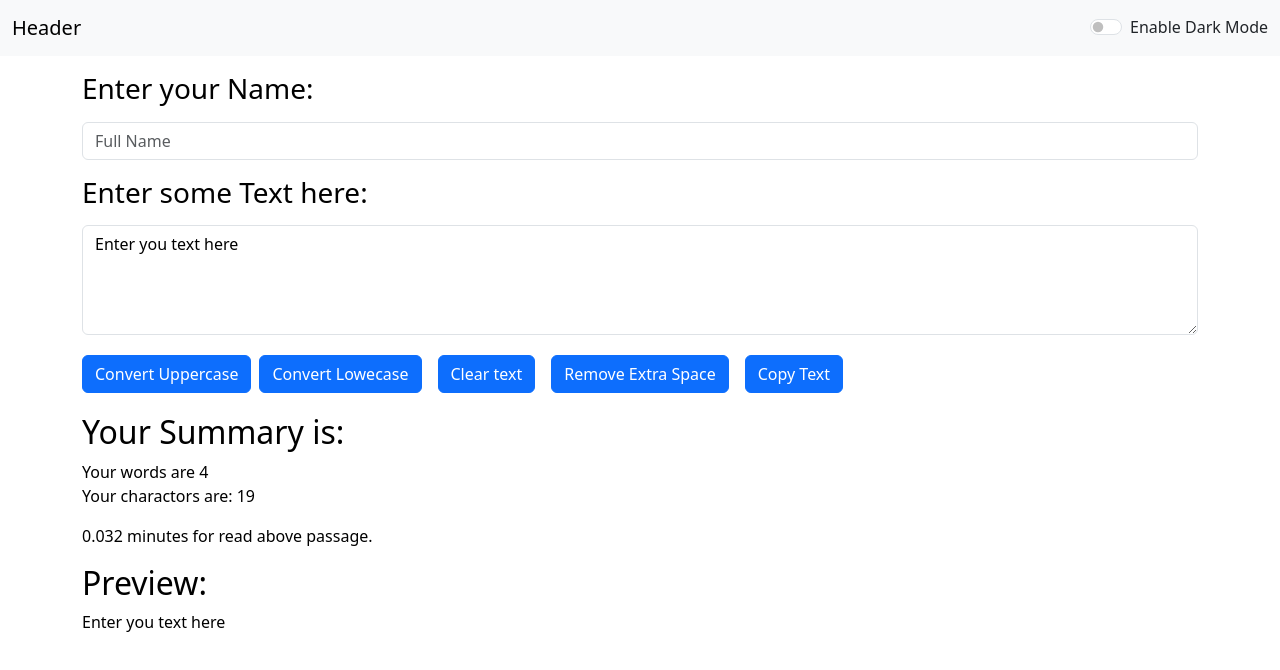
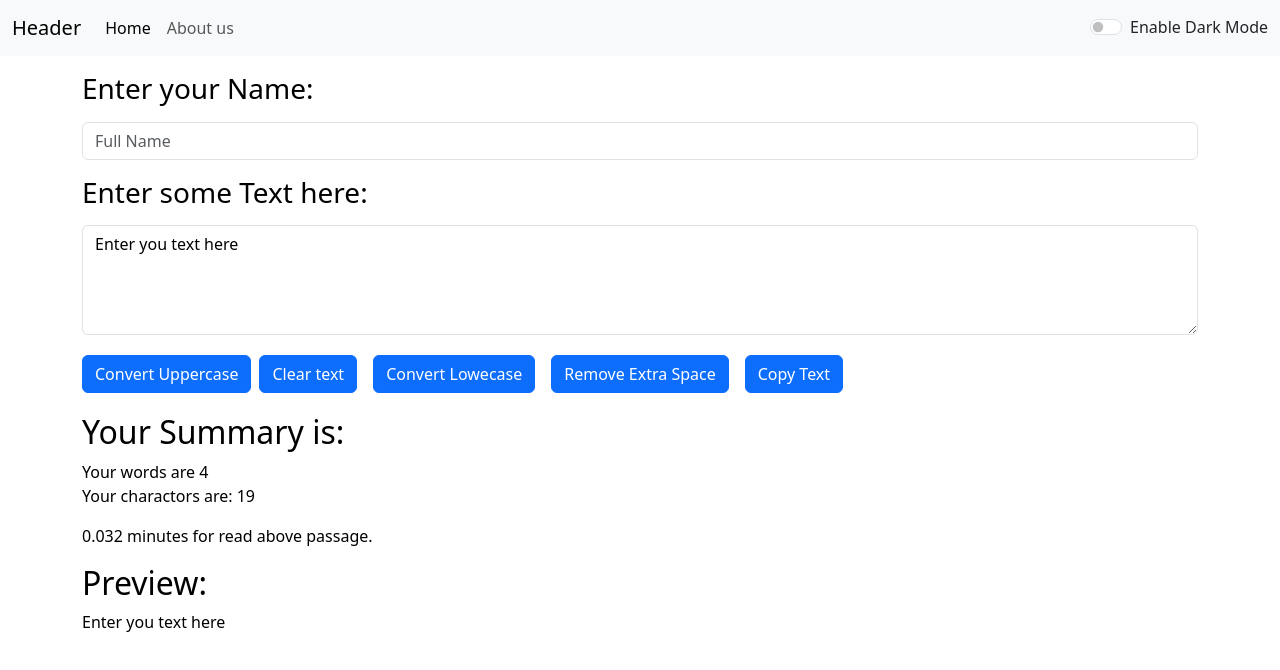
Before and after one commit to Rushikesh01Gaikwad/React-Projects, a React (Create React App) app: page / in a window 1280 px wide. Shown: the top 670 px of the page. Built offline with nearby package versions, Linux system fonts and the light colour scheme.

Commit message:
finaly done text app

```diff
--- a/src/App.js
+++ b/src/App.js
@@ -4,9 +4,7 @@ import 'bootstrap/dist/css/bootstrap.min.css';
 import TextForm from './component/TextForm';
 import { useState } from 'react';
 import Abous from './component/Abous';
-// import pageerror from './component/pageerror';
-import Home from './component/Home';
-// import { BrowserRouter, Routes, Route } from 'react-router-dom';
+import { BrowserRouter, Routes, Route } from 'react-router-dom';
 
 
 function App() {
@@ -28,18 +26,13 @@ function App() {
   }
   return (
     <>
+    <BrowserRouter>
     <Navbar mode={mode} toggleMode={ToggleMode}></Navbar>
-    <TextForm title = "Enter your Name: "title_2 ="Enter some Text here: " mode={mode}></TextForm>
-    {/* <BrowserRouter>
       <Routes>
-        <Route path='/' element={<Home></Home>}></Route>
-        <Route path='/navbar' element={<Navbar mode={mode} toggleMode={ToggleMode}></Navbar>}></Route>
-        <Route path='/textedit' element={<TextForm title = "Enter your Name: "title_2 ="Enter some Text here: " mode={mode}></TextForm>}></Route>
+        <Route path='/' element={<TextForm title = "Enter your Name: "title_2 ="Enter some Text here: " mode={mode}></TextForm>}></Route>
         <Route path='/about' element={<Abous></Abous>}></Route>
-        <Route path='*' element={pageerror}></Route>
       </Routes>
-    </BrowserRouter> */}
-
+    </BrowserRouter>
     </>
   );
 }
--- a/src/component/Home.js
+++ /dev/null
@@ -1,14 +0,0 @@
-import React from 'react'
-import { Link } from 'react-router-dom'
-
-export default function Home() {
-  return (
-    <div>
-    <h2>This is the home page</h2>
-    <button className="navbar-toggler" type="button" data-bs-toggle="collapse"  data-bs-target="#navbarSupportedContent" aria-controls="navbarSupportedContent" aria-expanded="false" aria-label="Toggle navigation">
-          <span className="navbar-toggler-icon"></span>
-          {/* <Link to='/navbar'>Navbar</Link> */}
-        </button>
-    </div>
-  )
-}
--- a/src/component/Navbar.js
+++ b/src/component/Navbar.js
@@ -1,6 +1,6 @@
 import React from 'react'
 import PropTypes from 'prop-types'
-// import { Link } from 'react-router-dom'
+import { Link } from 'react-router-dom'
 
 
 export default function Navbar(props) {
@@ -9,42 +9,23 @@ export default function Navbar(props) {
         <nav className={`navbar navbar-expand-lg navbar-${props.mode} bg-${props.mode}`}>
       <div className="container-fluid">
         <a className="navbar-brand" href="/">{props.title}</a>
-        {/* <button className="navbar-toggler" type="button" data-bs-toggle="collapse"  data-bs-target="#navbarSupportedContent" aria-controls="navbarSupportedContent" aria-expanded="false" aria-label="Toggle navigation">
-          <span className="navbar-toggler-icon"></span> */}
-          {/* <Link to='/navbar'>Navbar</Link> */}
-        {/* </button>
+        <button className="navbar-toggler" type="button" data-bs-toggle="collapse"  data-bs-target="#navbarSupportedContent" aria-controls="navbarSupportedContent" aria-expanded="false" aria-label="Toggle navigation">
+          <span className="navbar-toggler-icon"></span>
+        </button>
         <div className="collapse navbar-collapse" id="navbarSupportedContent">
           <ul className="navbar-nav me-auto mb-2 mb-lg-0">
             <li className="nav-item">
-              <a className="nav-link active" aria-current="page" href="/"></a>
+              <Link className="nav-link active" aria-current="page" to="/">Home</Link>
             </li>
             <li className="nav-item">
-              <a className="nav-link" href="/">About us</a>
+              <Link className="nav-link" to="/about">About us</Link>
             </li>
-            <li className="nav-item dropdown">
-              <a className="nav-link dropdown-toggle" href="/" role="button" data-bs-toggle="dropdown" aria-expanded="false">
-                Dropdown
-              </a>
-              <ul className="dropdown-menu">
-                <li><a className="dropdown-item" href="/">Action</a></li>
-                <li><a className="dropdown-item" href="/">Another action</a></li>
-                <li><hr className="dropdown-divider"/></li>
-                <li><a className="dropdown-item" href="/">Something else here</a></li>
-              </ul>
-            </li>
-            <li className="nav-item">
-              <a className="nav-link disabled" aria-disabled="true">Disabled</a>
-            </li>
-          </ul> */}
-          {/* <form className="d-flex" role="search">
-            <input className="form-control me-2" type="search" placeholder="Search" aria-label="Search"/>
-            <button className="btn btn-outline-success" type="submit">Search</button>
-          </form> */}
+          </ul>
           <div class={`form-check form-switch text-${props.mode==='light'?'dark':'light'}`}>
             <input className="form-check-input" type="checkbox" role="switch" onClick={props.toggleMode} id="flexSwitchCheckDefault"/>
             <label className="form-check-label" htmlFor="flexSwitchCheckDefault">Enable Dark Mode</label>
           </div>
-        {/* </div> */}
+        </div>
       </div>
     </nav>
     </div>
--- a/src/component/TextForm.js
+++ b/src/component/TextForm.js
@@ -63,21 +63,19 @@ export default function TextForm(props) {
           style={{backgroundColor:props.mode==='dark'?'#042743':'white', color:props.mode==='dark'?'white':'black'}}
         ></textarea>
       </div>
-      <button className="btn btn-primary my-1" onClick={handleUpclick}>Convert Uppercase</button>
-      <button className="btn btn-primary mx-2 my-1" onClick={handleTolo}>Convert Lowecase</button>
-      <button className="btn btn-primary mx-2 my-1" onClick={handleToclear}>Clear text</button>
-      <button className="btn btn-primary mx-2 my-1" onClick={removespace}>Remove Extra Space</button>
-      <button className="btn btn-primary mx-2 my-1" onClick={CopyText}>Copy Text</button>
+      <button disabled = {text.length===0} className="btn btn-primary my-1" onClick={handleUpclick}>Convert Uppercase</button>
+      <button disabled = {text.length===0} className="btn btn-primary mx-2 my-1" onClick={handleToclear}>Clear text</button>
+      <button disabled = {text.length===0} className="btn btn-primary mx-2 my-1" onClick={handleTolo}>Convert Lowecase</button>
+      <button disabled = {text.length===0} className="btn btn-primary mx-2 my-1" onClick={removespace}>Remove Extra Space</button>
+      <button disabled = {text.length===0} className="btn btn-primary mx-2 my-1" onClick={CopyText}>Copy Text</button>
     </div>
     <div className="container my-3" >
       <h2 style={{color:props.mode==='dark'?'white':'black'}}>Your Summary is: </h2>
-      <p style={{color:props.mode==='dark'?'white':'black'}}>Your words are {text.split(" ").filter((element)=>{return element.length!==0}).length } <br/> Your charactors are: {text.length}</p>
-      <p style={{color:props.mode==='dark'?'white':'black'}}>{0.008 * text.split(" ").length} minutes for read above passage. </p>
+      <p style={{color:props.mode==='dark'?'white':'black'}}>Your words are {text.split(/\s+/).filter((element)=>{return element.length!==0}).length } <br/> Your charactors are: {text.length}</p>
+      <p style={{color:props.mode==='dark'?'white':'black'}}>{0.008 * text.split(" ").filter((element)=>{return element.length!==0}).length} minutes for read above passage. </p>
       <h2 style={{color:props.mode==='dark'?'white':'black'}}>Preview:</h2>
       <p style={{color:props.mode==='dark'?'white':'black'}}>{text}</p>
     </div>
     </>
-
-
   );
 }
```
Also changed, not shown: src/component/pageerror.js (deleted, +0 -9 lines).
